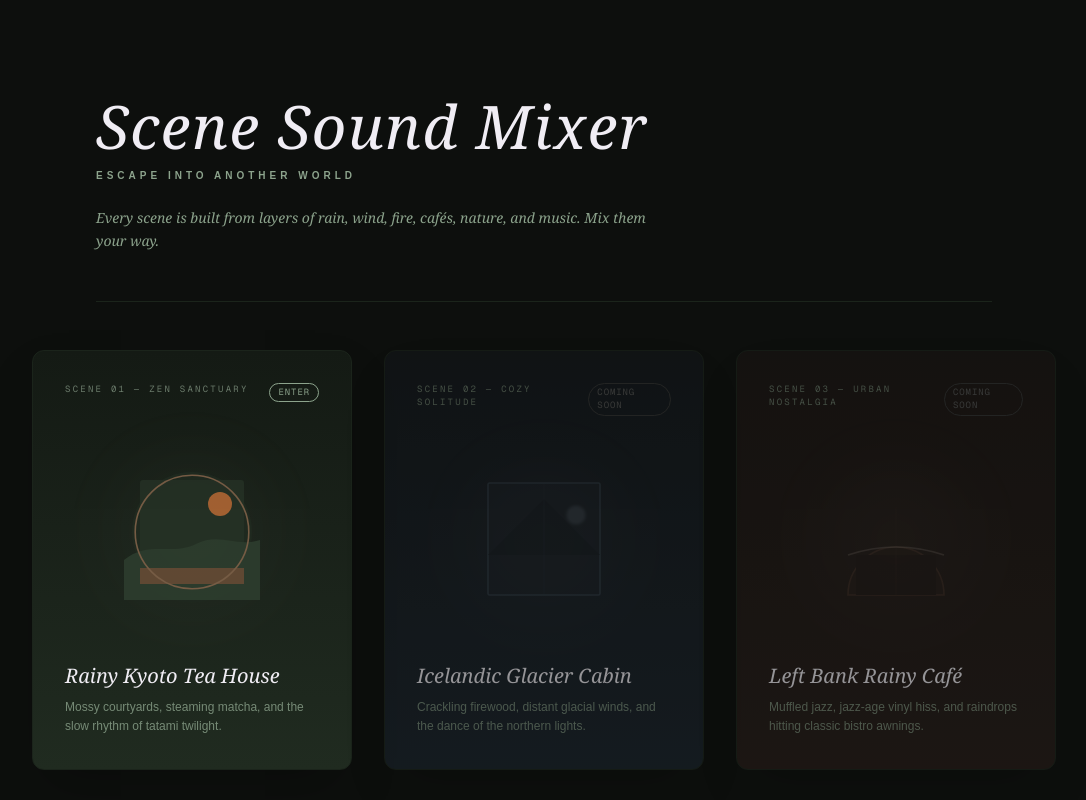
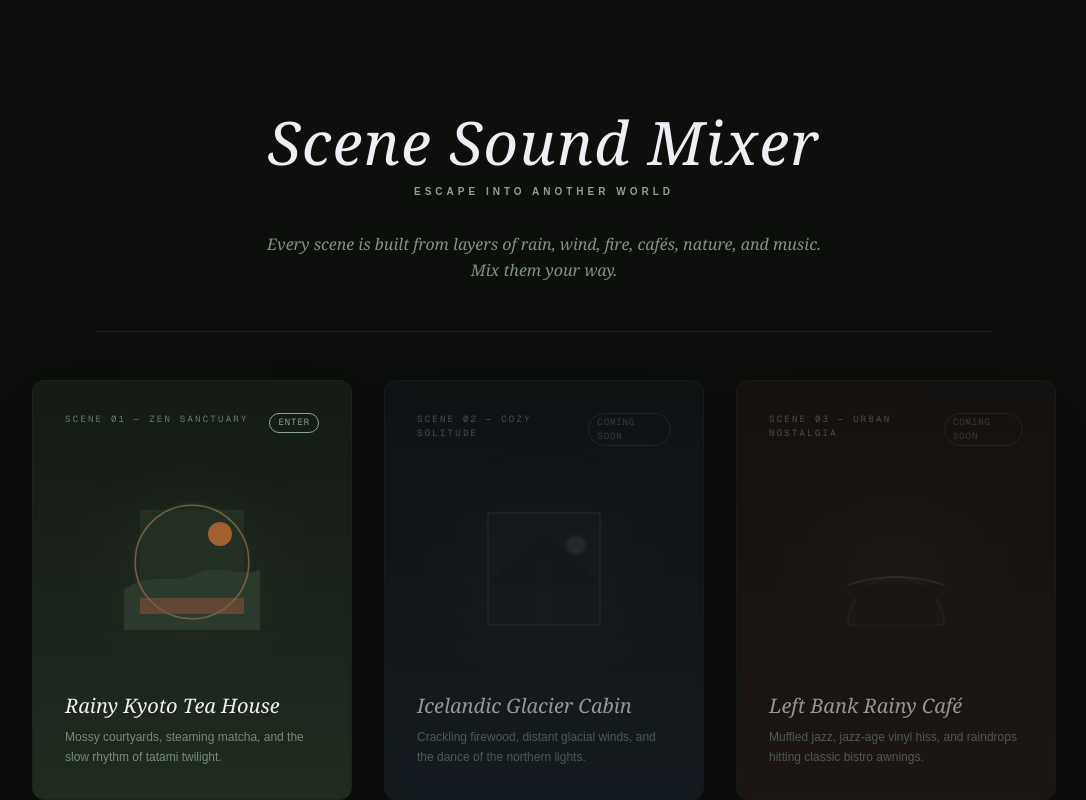
Before and after one commit to SleepGravity/scene-sound-mixer, a Next.js app: page / in a window 1280 px wide. Shown: the top 800 px of the page, without its empty margins (96-1182 px from the left). Built offline with nearby package versions, Linux system fonts and the light colour scheme.

Commit message:
style: center align homepage header and hero section

```diff
--- a/app/page.tsx
+++ b/app/page.tsx
@@ -63,16 +63,17 @@ export default function HomePage() {
   return (
     <div className="min-h-screen bg-[#0d0f0d] text-[#ebdcd0] flex flex-col justify-between p-6 md:p-16 selection:bg-[#344434]">
 
-      {/* 📖 雜誌風頂部 Header — 已更換為妳的專屬引言 */}
-      <header className="max-w-4xl mx-auto w-full pt-8 pb-12 border-b border-[#1b241b] text-center md:text-left">
+      {/* 📖 雜誌風頂部 Header — 奢華感全置中排版 */}
+      <header className="max-w-4xl mx-auto w-full pt-12 pb-12 border-b border-[#1b241b] text-center flex flex-col items-center">
         <h1 className="font-serif italic font-light text-5xl md:text-6xl text-[#f0edf4] tracking-wide mb-3">
           Scene Sound Mixer
         </h1>
-        <p className="text-[10px] tracking-[0.4em] text-[#8ca38c] uppercase font-semibold mb-6">
+        <p className="text-[10px] tracking-[0.4em] text-[#8ca38c] uppercase font-semibold mb-8">
           Escape into another world
         </p>
-        <p className="font-serif italic text-sm text-[#8ca38c] font-light max-w-xl leading-relaxed mx-auto md:mx-0">
-          Every scene is built from layers of rain, wind, fire, cafés, nature, and music. Mix them your way.
+        <p className="font-serif italic text-sm md:text-base text-[#8ca38c] font-light max-w-2xl leading-relaxed opacity-90">
+          Every scene is built from layers of rain, wind, fire, cafés, nature, and music.
+          <br className="hidden md:inline" /> Mix them your way.
         </p>
       </header>
 
```
